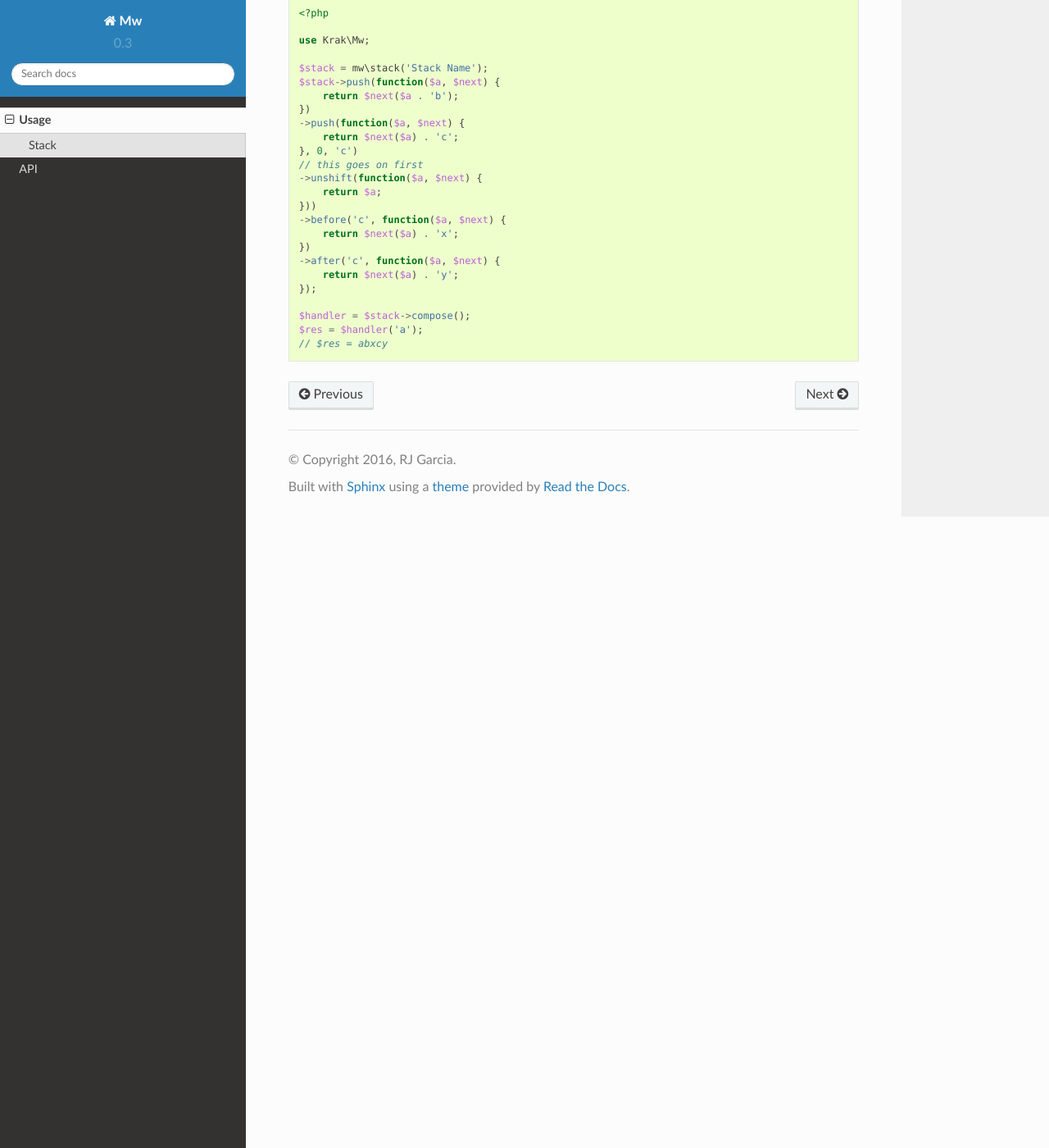
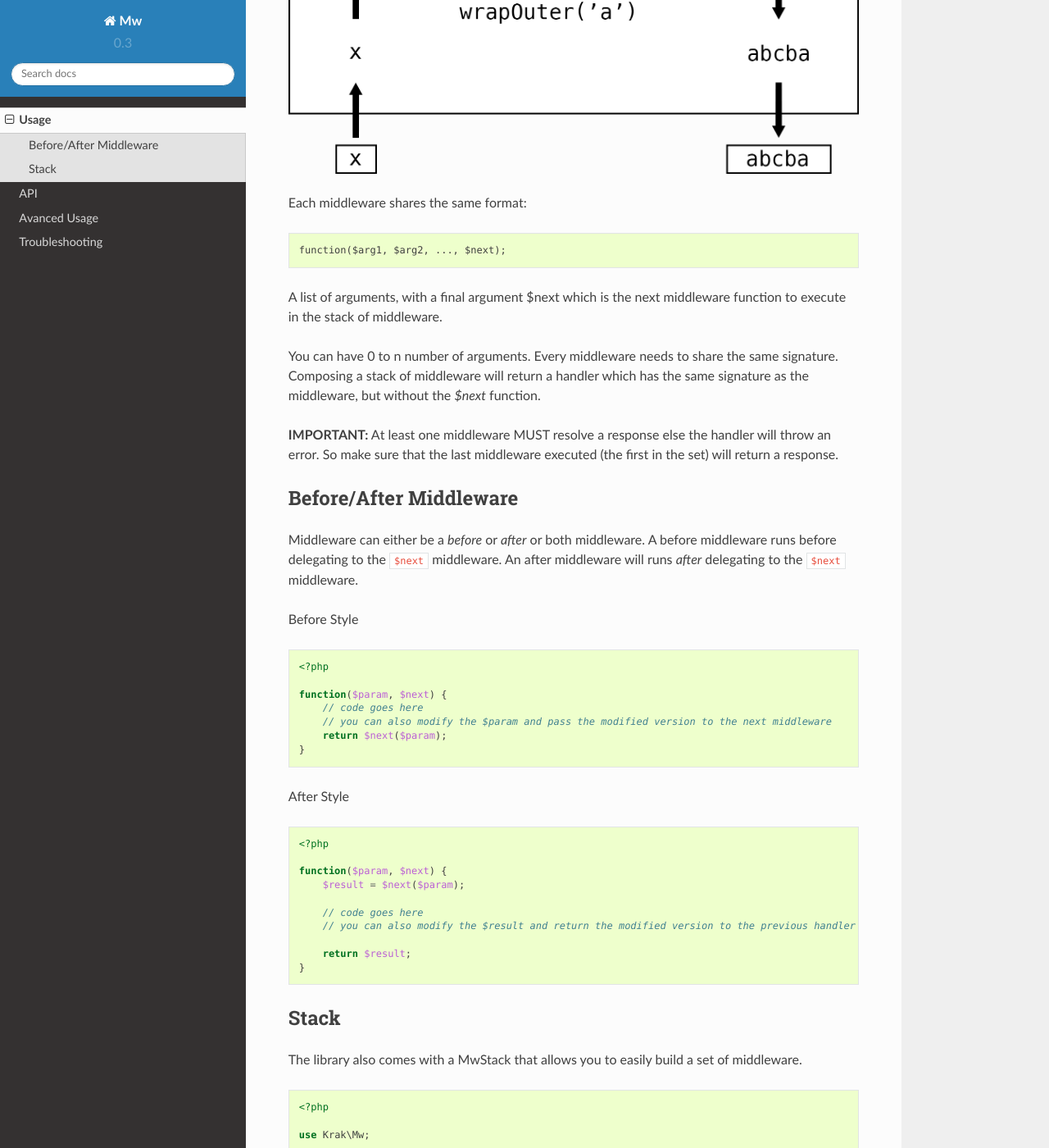
Before and after one commit to krakphp/mw, a Sphinx documentation site: the page built from docs/usage.rst, in a window 1280 px wide and 1400 px high, scrolled down 1151 px. Shown: the whole window at 82% size. Built offline with Sphinx 7.4.7 and the Read the Docs theme 2.0.0, drawn with Linux system fonts in a browser that asks for light colours; some of the changed text lies outside the part shown.

Commit message:
Added the ability for custom invocation
- Added custom invocation into the mw system
- Added even more documentation and helpful
  images for illustration
- Added pimpleAwareInvoke

Signed-off-by: RJ Garcia <rj@bighead.net>

```diff
--- a/composer.json
+++ b/composer.json
@@ -19,7 +19,8 @@
         "php": ">=5.6"
     },
     "require-dev": {
-        "peridot-php/peridot": "^1.18"
+        "peridot-php/peridot": "^1.18",
+        "pimple/pimple": "^3.0"
     },
     "autoload": {
         "psr-4": {
--- a/docs/index.rst
+++ b/docs/index.rst
@@ -28,8 +28,12 @@
     $res = $handler('abc');
     // $res == 'xABCx'
 
+.. image:: _static/middleware.png
+
 .. toctree::
    :maxdepth: 2
 
    usage
    api
+   advanced-usage
+   troubleshooting
--- a/docs/usage.rst
+++ b/docs/usage.rst
@@ -1,5 +1,8 @@
+=====
 Usage
 =====
+
+*Note:* each of these code samples can be seen in the ``example`` directory of the repo.
 
 Here's an example of basic usage of the mw library
 
@@ -9,29 +12,35 @@
 
     use Krak\Mw;
 
-    function sum() {
-        return funciton($a, $b, $next) {
-            return $a + $b;
+    function rot13() {
+        return function($s) {
+            return str_rot13($s);
         };
     }
 
-    function modifyBy($value) {
-        return function($a, $b, $next) use ($value) {
-            return $next($a + $value, $b);
+    function wrapInner($v) {
+        return function($s, $next) use ($v) {
+            return $next($v . $s . $v);
+        };
+    }
+    function wrapOuter($v) {
+        return function($s, $next) use ($v) {
+            return $v . $next($s) . $v;
         };
     }
 
-    $sum = mw\compose([
-        sum(),
-        modifyBy(1),
+    $handler = mw\compose([
+        rot13(),
+        wrapInner('o'),
+        wrapOuter('a'),
     ]);
 
-    $res = $sum(1, 2);
-    // $res = 4
+    echo $handler('p') . PHP_EOL;
+    // abcba
 
-The first value in the array is executed last; the last value is executed first. ::
+The first value in the array is executed last; the last value is executed first.
 
-    1,2 -> modifyBy(1) -> 2,2 -> sum() -> 4 -> modifyBy(1) -> 4
+.. image:: _static/stack.png
 
 Each middleware shares the same format: ::
 
@@ -41,8 +50,42 @@
 
 You can have 0 to n number of arguments. Every middleware needs to share the same signature. Composing a stack of middleware will return a handler which has the same signature as the middleware, but without the `$next` function.
 
+**IMPORTANT:** At least one middleware MUST resolve a response else the handler will throw an error. So make sure that the last middleware executed (the first in the set) will return a response.
+
+Before/After Middleware
+=======================
+
+Middleware can either be a *before* or *after* or both middleware. A before middleware runs before delegating to the ``$next`` middleware. An after middleware will runs *after* delegating to the ``$next`` middleware.
+
+Before Style
+
+.. code-block:: php
+
+    <?php
+
+    function($param, $next) {
+        // code goes here
+        // you can also modify the $param and pass the modified version to the next middleware
+        return $next($param);
+    }
+
+After Style
+
+.. code-block:: php
+
+    <?php
+
+    function($param, $next) {
+        $result = $next($param);
+
+        // code goes here
+        // you can also modify the $result and return the modified version to the previous handler
+
+        return $result;
+    }
+
 Stack
-~~~~~
+=====
 
 The library also comes with a MwStack that allows you to easily build a set of middleware.
 
```
Also changed, not shown: README.md (+2 -0 lines), docs/advanced-usage.rst (added, +89 -0 lines), docs/api.rst (+30 -9 lines), docs/troubleshooting.rst (added, +17 -0 lines), docs/_static/middleware.png (added), docs/_static/stack.png (added), 6 other files.
